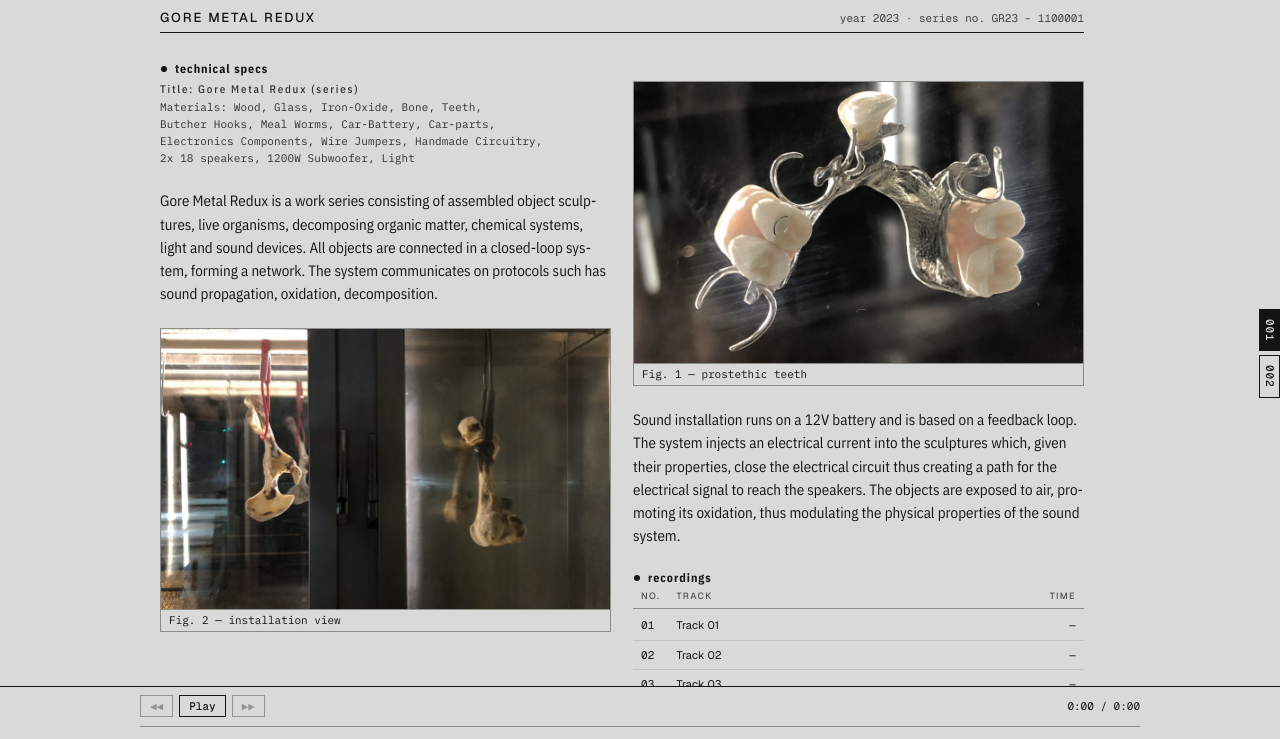
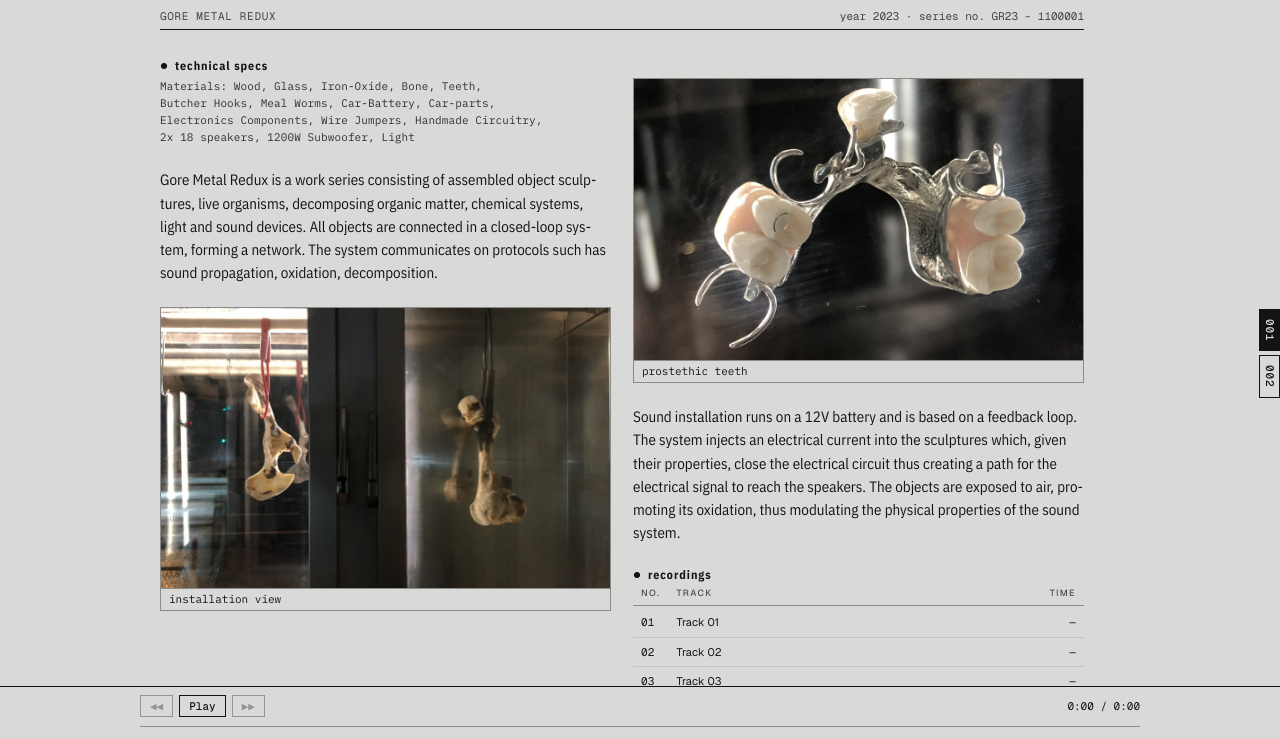
Before and after one commit to globalgroove/v1, a plain HTML site: page work/gmr/index.html in a window 1280 px wide. Shown: the part 59-798 px from the top of the page. Drawn offline with nearby package versions, Linux system fonts and the light colour scheme.

Commit message:
Project pages: title in the info mono, no materials title label, captions without Fig. N, main images open in the gallery viewer
Co-Authored-By: Claude Opus 5.5 <noreply@anthropic.com>
Claude-Session: https://claude.ai/code/session_01EG4bV4sPCXcdXqsF4mESMJ

```diff
--- a/assets/work.css
+++ b/assets/work.css
@@ -3,9 +3,9 @@
 
 /* boxes */
 .box{border:3px solid var(--ink);margin-bottom:18px}
-/* title line, as in C-Pentane: title left in capitals, info right in the mono, a line under both */
+/* title line: title left in capitals, info right, both in the mono; a line under both */
 .head{display:flex;justify-content:space-between;align-items:baseline;gap:12px;flex-wrap:wrap;border-bottom:1px solid var(--ink);padding-bottom:6px;margin:6px 0 14px}
-.head h1{margin:0;font:500 13px var(--nav);letter-spacing:.14em;text-transform:uppercase}
+.head h1{margin:0;font:400 11px var(--nav-mono);letter-spacing:.06em;text-transform:uppercase;opacity:.75}
 .head p{margin:0;font:400 11px var(--nav-mono);opacity:.75}
 .head p:empty{display:none}
 h2{font-size:12px;font-weight:700;margin:14px 0 4px;letter-spacing:.08em}
--- a/assets/work.js
+++ b/assets/work.js
@@ -63,7 +63,7 @@
     var mat = $('materials');
     if (!C.materials || !C.materials.length) { mat.hidden = true; }
     else {
-      mat.appendChild(el('p', 'tech-label', C.headings.materials));
+      if (C.headings.materials) mat.appendChild(el('p', 'tech-label', C.headings.materials));
       C.materials.forEach(function(t){ var p = el('p'); p.innerHTML = t; mat.appendChild(p); });
     }
 
@@ -81,29 +81,30 @@
       im.onerror = function(){ im.hidden = true; };
       return im;
     }
-    function figure(id, n, f, halftone){
+    function figure(id, f, halftone){
       var box = $(id);
       if (!f.src && halftone) {             // figure 1 with no image: the original halftone block
         var h = el('div', 'halftone'); h.setAttribute('role', 'img'); h.setAttribute('aria-label', f.alt || 'Image placeholder');
         box.appendChild(h);
-      } else {
-        var fr = el('div', 'frame'); if (f.src) fr.appendChild(image(f.src, f.alt)); box.appendChild(fr);
-      }
-      box.appendChild(el('figcaption', null, 'Fig. ' + n + (f.caption ? ' \u2014 ' + f.caption : '')));
+      } else if (f.src) {                   // an image: click to enlarge, like the small images
+        var b = el('button', 'frame zoom'); b.type = 'button'; b.setAttribute('aria-label', 'Enlarge' + (f.caption ? ': ' + f.caption : ' image'));
+        b.appendChild(image(f.src, f.alt)); box.appendChild(b);
+      } else box.appendChild(el('div', 'frame'));
+      if (f.caption) box.appendChild(el('figcaption', null, f.caption));
     }
-    figure('fig-1', 1, C.figure1, true);
-    figure('fig-2', 2, C.figure2, false);
+    figure('fig-1', C.figure1, true);
+    figure('fig-2', C.figure2, false);
 
     // audio: the track table and the player are built by part 2 below
 
-    // small images: contact sheet (Fig. numbers continue from 3)
+    // small images: contact sheet
     if (!C.sheet.length) $('sheet-block').hidden = true;
     if (C.sheetGray) $('sheet').classList.add('gray');
     C.sheet.forEach(function(s, i){
-      var n = i + 3, fg = el('figure', 'cell'), b = el('button', 'frame sq zoom');
-      b.type = 'button'; b.setAttribute('aria-label', 'Enlarge Fig. ' + n);
+      var fg = el('figure', 'cell'), b = el('button', 'frame sq zoom');
+      b.type = 'button'; b.setAttribute('aria-label', 'Enlarge' + (s.caption ? ': ' + s.caption : ' image ' + (i + 1)));
       b.appendChild(image(s.src, s.alt)); fg.appendChild(b);
-      fg.appendChild(el('figcaption', null, 'Fig. ' + n + (s.caption ? ' \u2014 ' + s.caption : '')));
+      if (s.caption) fg.appendChild(el('figcaption', null, s.caption));
       $('sheet').appendChild(fg);
     });
   } catch (e) {
@@ -185,14 +186,14 @@
 
 /* ---- PART 3 of 3: IMAGE VIEWER ---- */
 (function(){
-  var dlg=document.querySelector('.lightbox'), cells=[].slice.call(document.querySelectorAll('.sheet .zoom'));
+  var dlg=document.querySelector('.lightbox'), cells=['#fig-1 .zoom','#fig-2 .zoom','.sheet .zoom'].reduce(function(a,q){ return a.concat([].slice.call(document.querySelectorAll(q))); },[]);   // Fig. 1, Fig. 2, then the small images
   if(!dlg||!cells.length||!dlg.showModal) return;
   var img=dlg.querySelector('img'), cap=dlg.querySelector('figcaption'), count=dlg.querySelector('.lb-count'), cur=0;
   function ok(i){ var m=cells[i].querySelector('img'); return m&&!m.hidden; }
   function show(i){
     var m=cells[i].querySelector('img'); cur=i;
     img.src=m.currentSrc||m.src; img.alt=m.alt;
-    cap.textContent=cells[i].closest('figure').querySelector('figcaption').textContent;
+    var fc=cells[i].closest('figure').querySelector('figcaption'); cap.textContent=fc?fc.textContent:'';
     count.textContent=(i+1)+' / '+cells.length;
   }
   function step(d){
--- a/work/gmr/index.html
+++ b/work/gmr/index.html
@@ -37,7 +37,7 @@ const PAGE = {
   headings: {
     main:  "technical specs",         // above the first table
     audio: "recordings",             // above the track list
-    materials: "Title: Gore Metal Redux (series)",     // small label above the materials text
+    materials: "",                    // small label above the materials text. "" = none
     sheet: "Process and details"  // above the small images
   },
 
@@ -76,7 +76,8 @@ const PAGE = {
   },
 
   /* ---- MAIN IMAGES (3:2 landscape works best) ----------------------- */
-  /* "caption" is the text after "Fig. N –"; "alt" is a short description for screen readers */
+  /* "caption" is shown under the image ("" = none); "alt" is a short description for screen readers.
+     Click an image to enlarge it; the viewer steps through these two and the small images below */
   figure1: { src: "imgs/fig1.JPG", alt: "", caption: "prostethic teeth" },   // right column. Empty src = halftone placeholder
   figure2: { src: "imgs/fig2.JPG", alt: "Describe the image here", caption: "installation view" },   // left column
 
@@ -89,7 +90,6 @@ const PAGE = {
   ],
 
   /* ---- SMALL IMAGES (square crops work best, click to enlarge) ------ */
-  /* Fig. numbers continue after the two main images (3, 4, 5 ...) */
   sheetGray: false,              // true = grayscale, colour on hover. false = always colour
   sheet: [
     { src: "imgs/detail-01.JPG", alt: "Describe the image", caption: "electrolysis" },
```
Also changed, not shown: work/permafrost/index.html (+3 -3 lines), work/swarm/index.html (+3 -3 lines).
